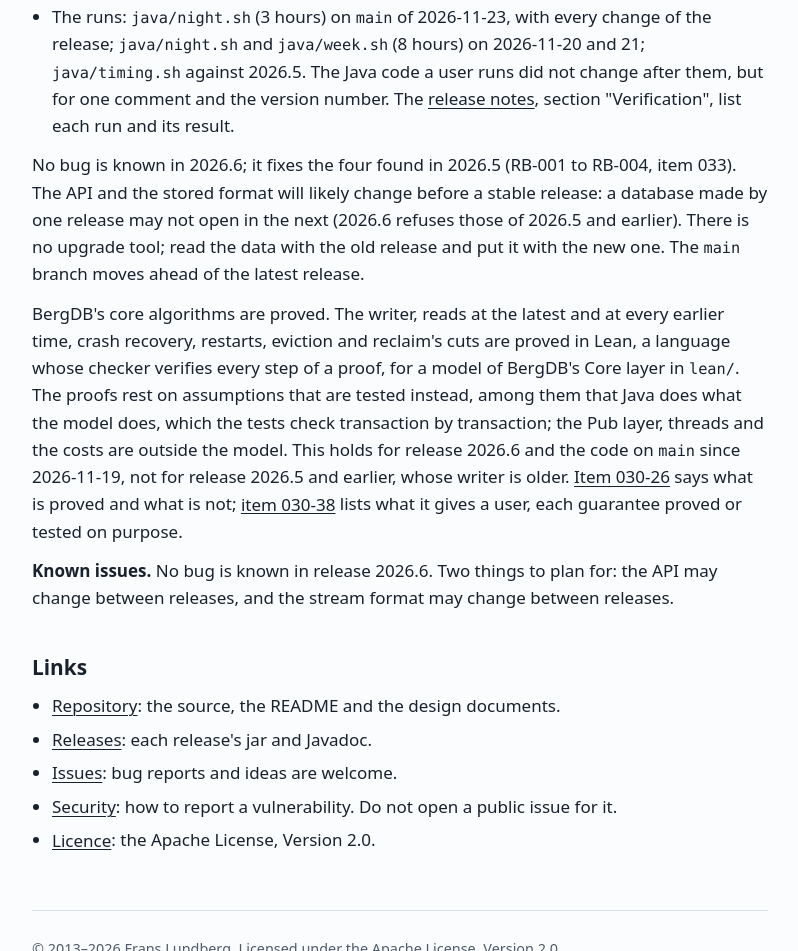
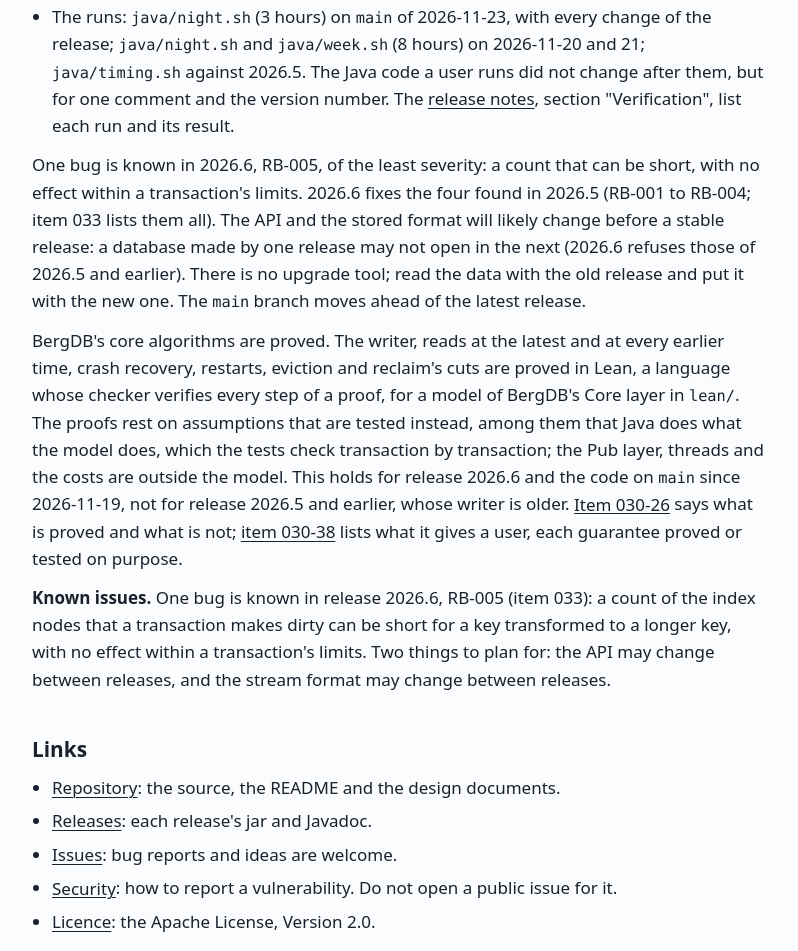
Before and after one commit to bergdb/bergdb.github.io, a plain HTML site: page index.html in a window 1280 px wide. Shown: the part 4396-5347 px from the top of the page, without its empty margins (240-1038 px from the left). Drawn offline with Linux system fonts and the light colour scheme.

Commit message:
bergdb.org: one known bug in 2026.6, RB-005 (S4), as in README.md

```diff
--- a/index.html
+++ b/index.html
@@ -380,8 +380,10 @@ Cecilia 60
       <a href="https://github.com/bergdb/bergdb/blob/main/releases/2026.6/readme.md">release notes</a>,
       section "Verification", list each run and its result.</li>
     </ul>
-    <p>No bug is known in 2026.6; it fixes the four found in 2026.5
-    (RB-001 to RB-004, item 033). The API and the stored format will likely
+    <p>One bug is known in 2026.6, RB-005, of the least severity: a count
+    that can be short, with no effect within a transaction's limits. 2026.6
+    fixes the four found in 2026.5 (RB-001 to RB-004; item 033 lists them
+    all). The API and the stored format will likely
     change before a stable release: a database made by one release may not
     open in the next (2026.6 refuses those of 2026.5 and earlier). There is
     no upgrade tool; read the data with the old release and put it with the
@@ -402,7 +404,10 @@ Cecilia 60
     <a href="https://github.com/bergdb/bergdb/blob/main/items/030-proofs/38-guarantees.md">item 030-38</a>
     lists what it gives a user, each guarantee proved or tested on
     purpose.</p>
-    <p><strong>Known issues.</strong> No bug is known in release 2026.6. Two
+    <p><strong>Known issues.</strong> One bug is known in release 2026.6,
+    RB-005 (item 033): a count of the index nodes that a transaction makes
+    dirty can be short for a key transformed to a longer key, with no
+    effect within a transaction's limits. Two
     things to plan for: the API may change between releases, and the stream
     format may change between releases.</p>
   </section>
```
